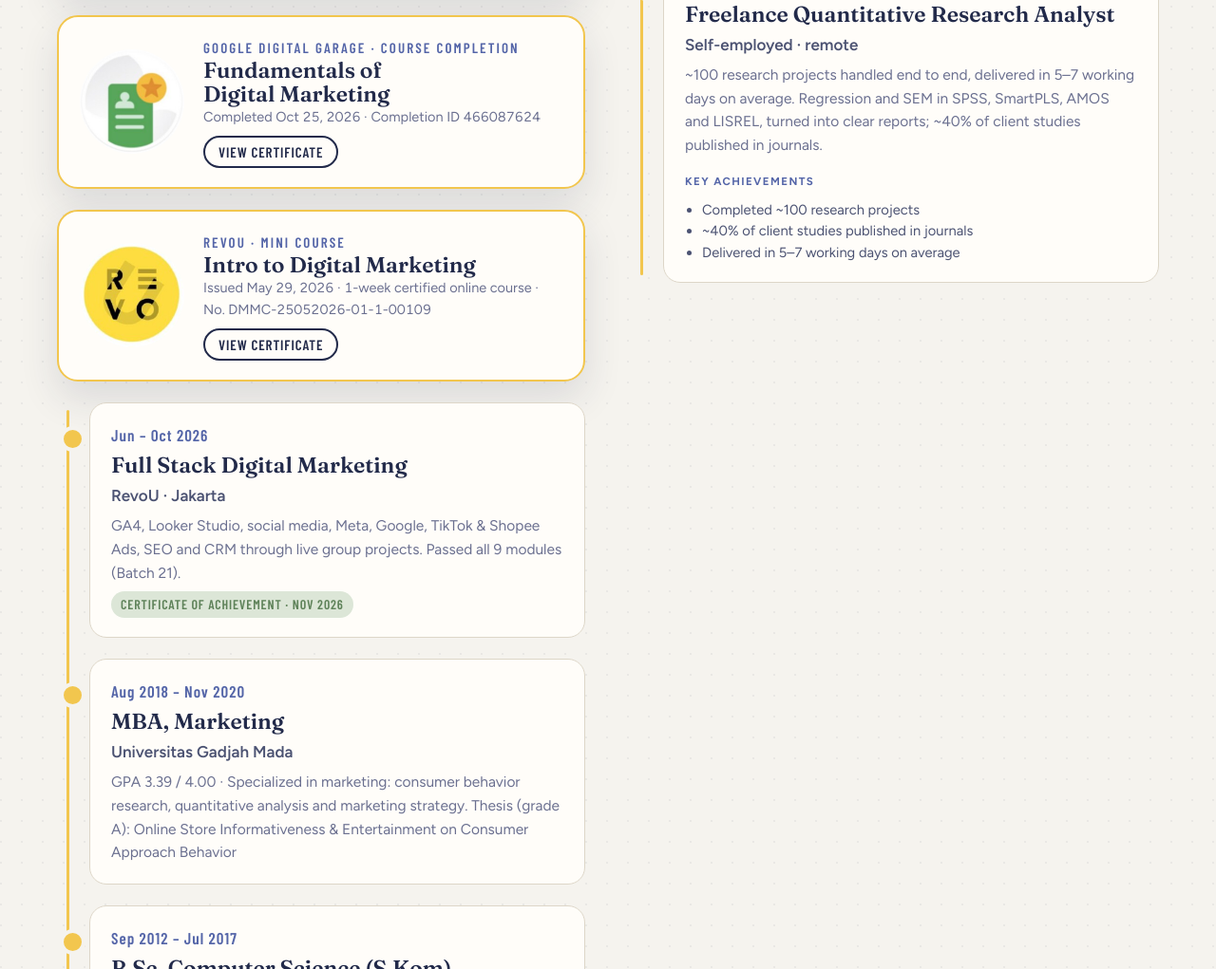
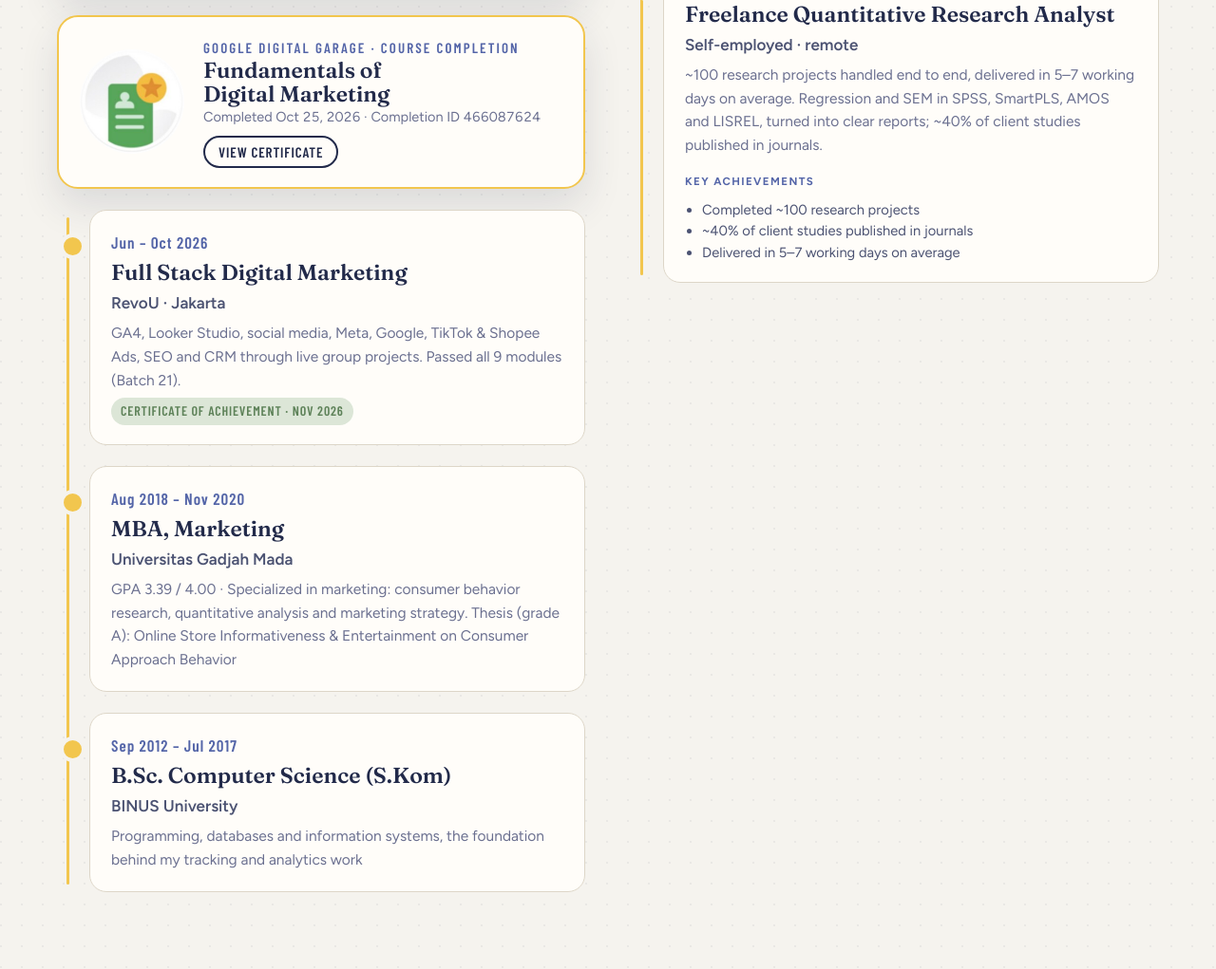
Before and after one commit to mellisaalvina/portfolio, a plain HTML site: page index.html in a window 1280 px wide. Shown: the part 3492-4513 px from the top of the page at 95% size. Drawn offline with nearby package versions, Linux system fonts and the light colour scheme; animation ran at ten frames a second.

Commit message:
Remove RevoU mini course certificate

```diff
--- a/index.html
+++ b/index.html
@@ -587,15 +587,6 @@ dialog::backdrop{background:rgba(20,24,42,.62);backdrop-filter:blur(3px)}
           <div class="acts"><button type="button" data-zoom="img--r--cert-fdm.jpg">View certificate</button></div>
         </div>
       </div>
-      <div class="cert">
-        <img class="badge" src="img--r--badge-revou.jpg" alt="RevoU logo">
-        <div>
-          <p class="eyebrow">RevoU · Mini Course</p>
-          <h3>Intro to Digital Marketing</h3>
-          <p class="meta">Issued May 29, 2026 · 1-week certified online course · No. DMMC-25052026-01-1-00109</p>
-          <div class="acts"><button type="button" data-zoom="img--r--cert-dmmc.jpg">View certificate</button></div>
-        </div>
-      </div>
       <div class="tl">
         <div class="tl-item"><span class="when">Jun – Oct 2026</span><h3>Full Stack Digital Marketing</h3><span class="org">RevoU · Jakarta</span><p>GA4, Looker Studio, social media, Meta, Google, TikTok &amp; Shopee Ads, SEO and CRM through live group projects. Passed all 9 modules (Batch 21).</p><span class="pill-soft">Certificate of Achievement · Nov 2026</span></div>
         <div class="tl-item"><span class="when">Aug 2018 – Nov 2020</span><h3>MBA, Marketing</h3><span class="org">Universitas Gadjah Mada</span><p>GPA 3.39 / 4.00 · Specialized in marketing: consumer behavior research, quantitative analysis and marketing strategy. Thesis (grade A): Online Store Informativeness &amp; Entertainment on Consumer Approach Behavior</p></div>
```
